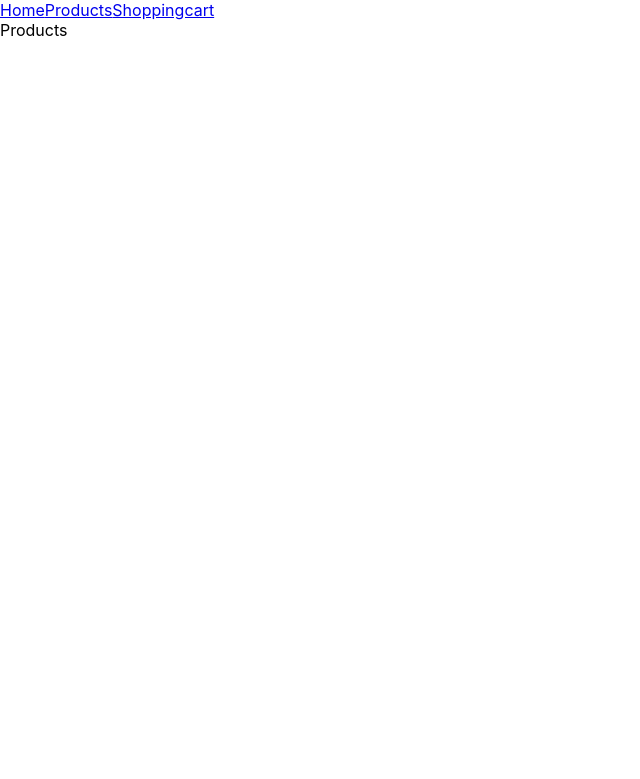
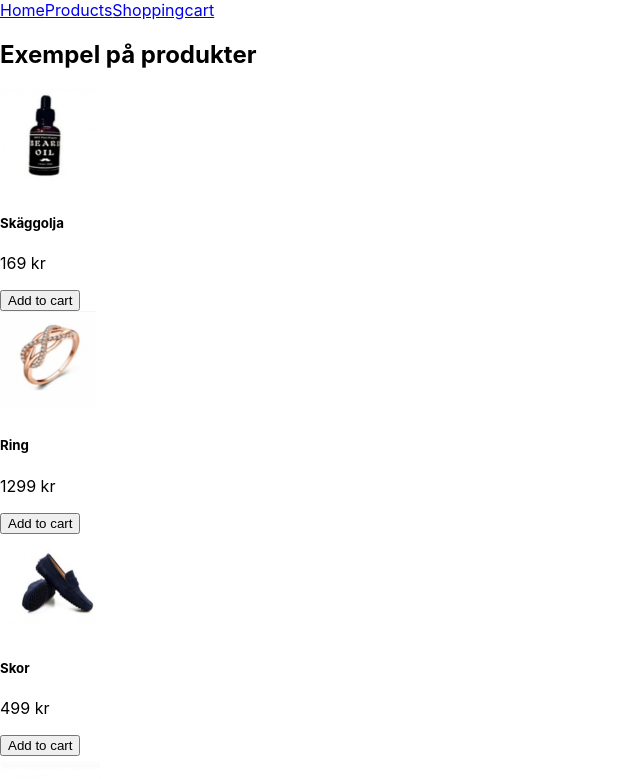
Before and after one commit to romigh94/e-commerce-app, a React (Create React App) app: page /Products in a window 1280 px wide. Shown: the top 779 px of the page, without its empty margins (0-640 px from the left). Built offline with nearby package versions, Linux system fonts and the light colour scheme.

Commit message:
displaying products

```diff
--- a/src/components/Products.jsx
+++ b/src/components/Products.jsx
@@ -1,8 +1,31 @@
 import React from 'react'
+import data from './Productdata'
 
 const Products = () => {
   return (
-    <div>Products</div>
+<div>
+    <h2>Exempel på produkter</h2>
+        <div id="product-container">
+            {data.Items.map((product) => {
+            return (
+                <div key={product.id} item={product} className="products">
+                    <img
+                        src={product.image}
+                        alt={product.name}
+                        width="100"
+                        height="100"
+                        className="item-img"
+                        ></img>
+                        <h5>{product.name}</h5>
+                        <p className="item-price">{product.price} kr</p>
+                    <button className="to-cart-btn">
+                        Add to cart
+                    </button>
+                </div>
+          )
+        })}
+    </div>
+</div>
   )
 }
 
```
Also changed, not shown: src/productImages/handväska.jpg.
